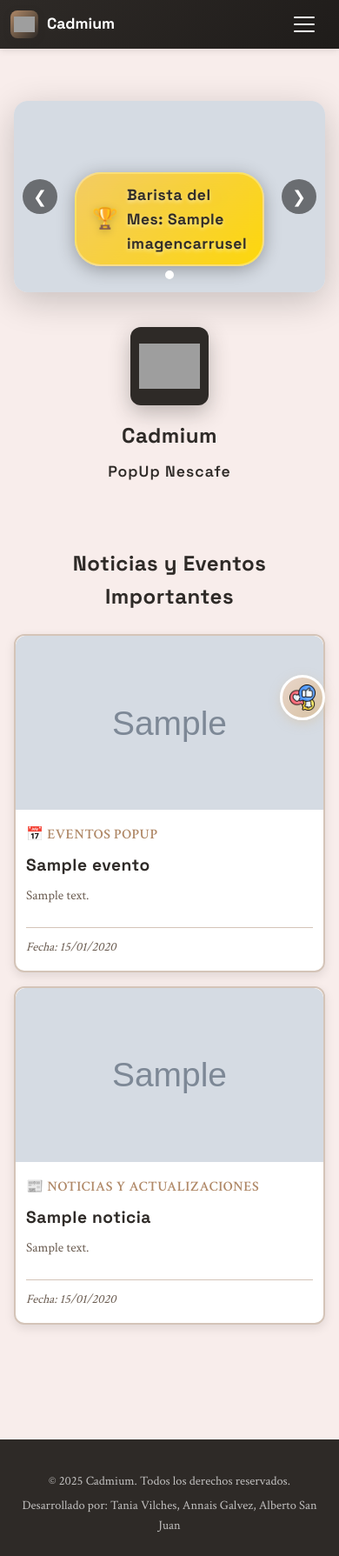
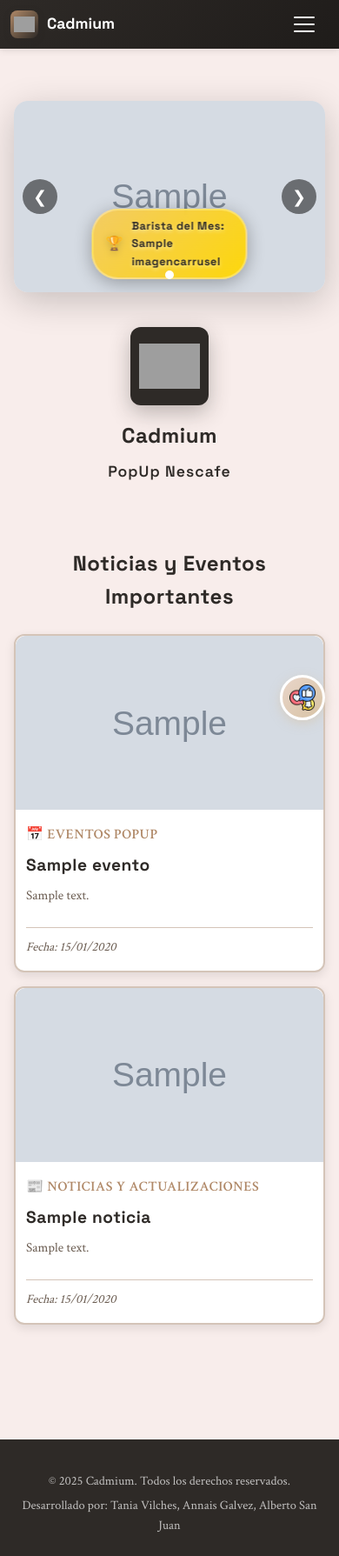
Before and after one commit to al-de-alberto/Cadmium, a Django app: page / in a window 390 px wide. Shown: the whole page at 87% size. Run offline with Django 4.2, Linux system fonts and the light colour scheme; tables that the repository leaves empty hold one stand-in row (values such as "Sample post"); grey boxes marked "Sample" are stand-in pictures; grey boxes are pictures that could not be loaded.

Commit message:
fix: Ajustar tamaÃ±o del badge de Barista del Mes en mÃ³viles - Reducir padding y tamaÃ±o de fuente en tablets - Ajustar tamaÃ±o y posiciÃ³n en pantallas muy pequeÃ±as

```diff
--- a/static/css/index.css
+++ b/static/css/index.css
@@ -698,7 +698,19 @@
 
     .barista-badge {
         padding: 10px 18px;
+        font-size: 0.85rem;
+    }
+
+    .barista-text {
         font-size: 0.9rem;
+    }
+
+    .barista-icon {
+        font-size: 1.2rem;
+    }
+
+    .carousel-barista-overlay {
+        bottom: 20px;
     }
 
     /* App icon section con mejor espaciado */
@@ -834,6 +846,23 @@
         height: 220px;
     }
 
+    .barista-badge {
+        padding: 8px 14px;
+        font-size: 0.75rem;
+    }
+
+    .barista-text {
+        font-size: 0.8rem;
+    }
+
+    .barista-icon {
+        font-size: 1rem;
+    }
+
+    .carousel-barista-overlay {
+        bottom: 15px;
+    }
+
     /* App icon más pequeño */
     .app-icon {
         width: 90px;
```
